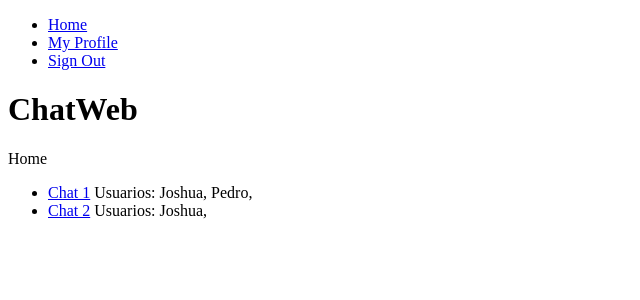
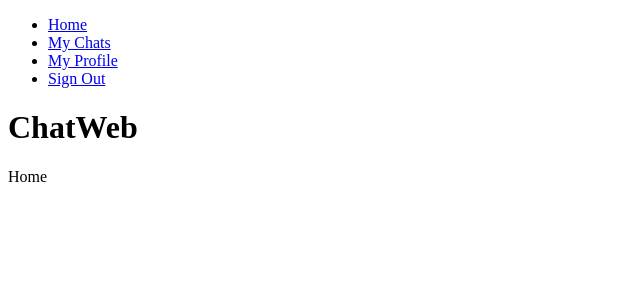
Before and after one commit to JoshuaCarrera/ChatWeb, a Django app: page / in a window 1280 px wide. Shown: the top 300 px of the page, without its empty margins (0-640 px from the left). Run offline with Django 4.2, Linux system fonts and the light colour scheme; a user stored in the database is signed in; data comes from the database, SQL or seed files in the repository; both versions use the stored data as it was after the commit.

Commit message:
Added chat_list view, template and url.

```diff
--- a/chat/templates/_navbar.html
+++ b/chat/templates/_navbar.html
@@ -2,6 +2,7 @@
     <ul>
         {% if user.is_authenticated %}
         <li><a href="{% url 'home' %}">Home</a></li>
+        <li><a href="{% url 'chat_list' %}">My Chats</a></li>
         <li><a href="{% url 'profile_view' request.user.profile.id %}">My Profile</a></li>
         <li><a href="{% url 'signout' %}">Sign Out</a></li>
         {% else %}
--- a/chat/templates/index.html
+++ b/chat/templates/index.html
@@ -7,17 +7,4 @@
 
     <p>Home</p>
 
-    <div>
-        <ul>
-            {% for chat in available_chats %}
-                <li>
-                    <a href="{% url 'chat_interaction_view' chat.id %}">{{ chat.name }}</a>
-                    Usuarios:
-                    {% for user in chat.users.all %}
-                        {{ user }},
-                    {% endfor %}
-                </li>
-            {% endfor %}
-        </ul>
-    </div>
 {% endblock %}
--- a/chat/urls.py
+++ b/chat/urls.py
@@ -10,6 +10,7 @@ urlpatterns = [
     path(('signup/'), views.signup, name='signup'),
     path(('signin/'), views.signin, name='signin'),
     path(('signout/'), views.signout, name='signout'),
+    path(('chats/'), views.chat_list, name='chat_list'),
     path(('chat/<int:id>'), views.chat_interaction_view, name='chat_interaction_view'),
     path(('profile/<int:id>'), views.profile_view, name='profile_view'),
 ]  + static(settings.MEDIA_URL, document_root=settings.MEDIA_ROOT) # Para poder servir archivos
--- a/chat/views.py
+++ b/chat/views.py
@@ -8,8 +8,13 @@ from .forms import MessageForm
 
 # Create your views here.
 def home(request):
-    context = {'available_chats': list(Chat.objects.all())}
-    return render(request, 'index.html', context)
+    return render(request, 'index.html')
+
+def chat_list(request):
+    user_profile = Profile.objects.get(user=request.user.id)
+    available_chats = Chat.objects.filter(users=user_profile)
+    context = {'available_chats': available_chats}
+    return render(request, 'chat_list.html', context)
 
 def profile_view(request, id):
     profile = Profile.objects.get(id=id)
```
Also changed, not shown: chat/templates/chat_list.html (added, +22 -0 lines), db.sqlite3.
